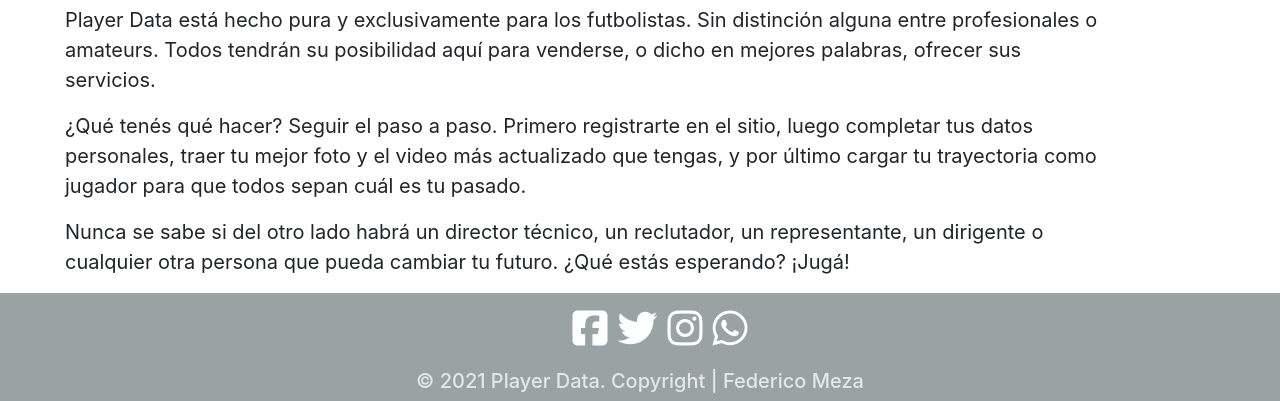
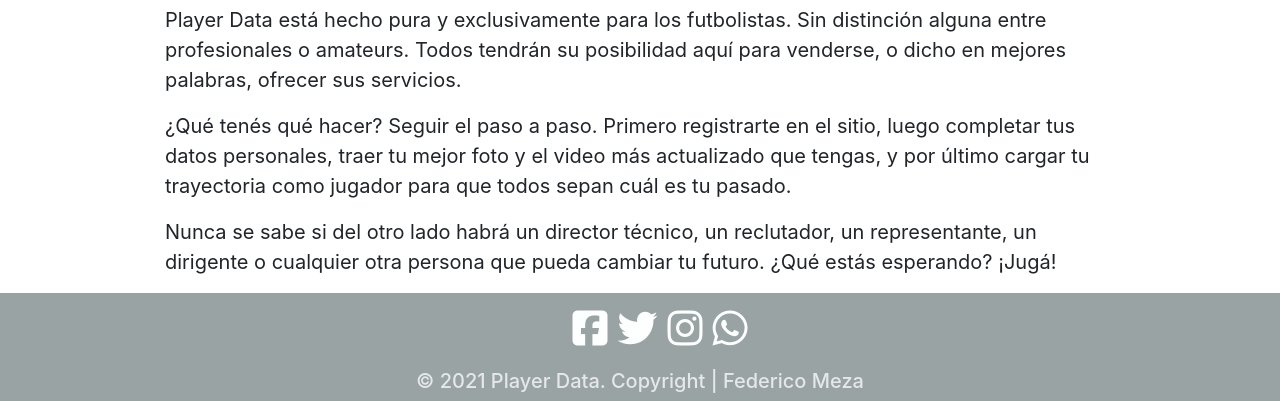
Before and after one commit to femeza/playerdata, a website: page pages/servicio.html in a window 1280 px wide. Shown: the part 802-1203 px from the top of the page. Drawn offline with nearby package versions, Linux system fonts and the light colour scheme; files whose address does not match are found by name; a web font is replaced by a local one.

Commit message:
agregué margin y padding en textos

```diff
--- a/pages/servicio.html
+++ b/pages/servicio.html
@@ -61,7 +61,7 @@
         </main>
         <!-- fin video -->
         <!-- inicio section -->
-        <section class="row servicio">
+        <section class="row achicar">
             <div class="col-lg-12 col-xs-12">
                 <h1 class="centrar">SERVICIO</h1>
                 <p>Player Data está hecho pura y exclusivamente para los futbolistas. Sin distinción alguna entre profesionales o amateurs. Todos tendrán su posibilidad aquí para venderse, o dicho en mejores palabras, ofrecer sus servicios.</p>
```
Also changed, not shown: pages/nosotros.html (+5 -0 lines).
